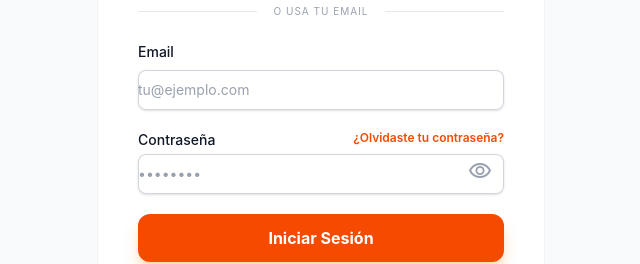
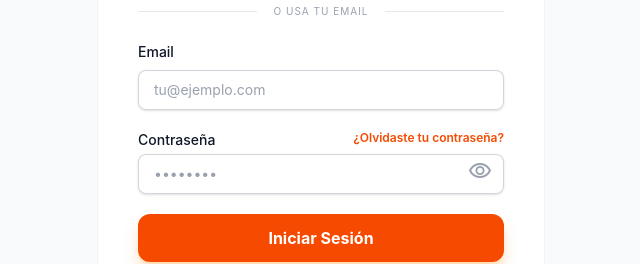
Before and after one commit to Camila1325/Todo_Market, a React (Vite) app: page /auth in a window 1280 px wide. Shown: the part 330-594 px from the top of the page, without its empty margins (319-959 px from the left). Built offline with nearby package versions, Linux system fonts and the light colour scheme.

Commit message:
Ajustar formulario

```diff
--- a/src/components/atoms/input.jsx
+++ b/src/components/atoms/input.jsx
@@ -4,7 +4,7 @@ export const Input = ({ label, id, error, rightElement, ...props }) => (
         <div className="relative">
             <input
                 id={id}
-                className={`block w-full rounded-lg border-0 py-2.5 text-gray-900 shadow-sm ring-1 ring-inset placeholder:text-gray-400 focus:ring-2 focus:ring-inset sm:text-sm transition-all duration-200
+                className={`block w-full rounded-lg border-0 py-2.5 px-4 text-gray-900 shadow-sm ring-1 ring-inset placeholder:text-gray-400 focus:ring-2 focus:ring-inset sm:text-sm transition-all duration-200
                     ${error
                         ? 'ring-red-300 focus:ring-red-500 bg-red-50/30'
                         : 'ring-gray-300 focus:ring-orange-600'
```
Also changed, not shown: src/components/organisms/loginForm.jsx (line endings or trailing spaces), src/components/organisms/registerForm.jsx (line endings or trailing spaces).
